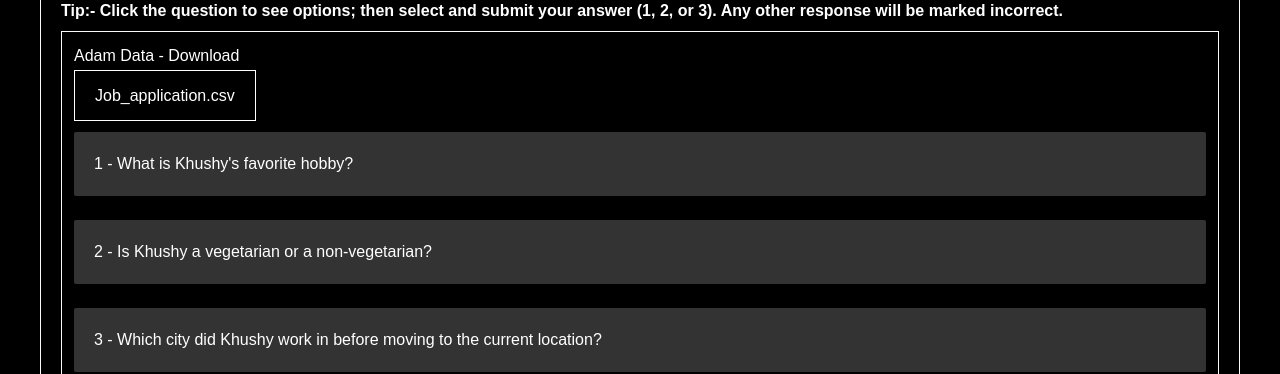
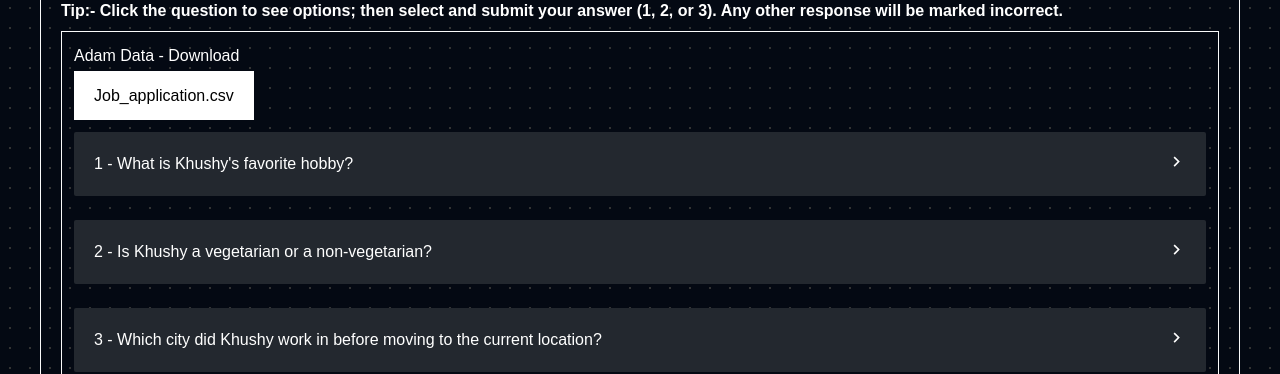
Before and after one commit to dreamcatstudios/Abstract-React, a React (Vite) app: page /file/adam_10 in a window 1280 px wide. Shown: the part 426-800 px from the top of the page. Built offline with nearby package versions, Linux system fonts and the light colour scheme; a web font is replaced by a local one.

Commit message:
polished UI

```diff
--- a/src/mobile/miniapps/Vault.jsx
+++ b/src/mobile/miniapps/Vault.jsx
@@ -187,7 +187,7 @@ const Vault = () => {
                         <div className="mt-4">
                           <button
                             onClick={handleSubmitForgotPassword}
-                            className="bg-gray-500 text-white px-4 py-2 rounded-md"
+                            className="bg-blue-500 text-white px-4 py-2 rounded-md"
                           >
                             Submit
                           </button>
--- a/src/pages/QuestCard.jsx
+++ b/src/pages/QuestCard.jsx
@@ -657,9 +657,10 @@ const QuestCard = () => {
   ];
 
   return (
-    <div className="h-full container bg-black  flex flex-col justify-center items-center">
+    <div class="bg-[#000000] bg-[radial-gradient(#ffffff33_1px,#00091d_1px)] bg-[size:20px_20px] h-full w-full">
+      <div className="h-full container flex flex-col justify-center items-center">
         <ToastContainer />
-      <div className="w-full h-[100%] flex flex-col justify-between bg-black">
+        <div className="w-full h-[100%] flex flex-col justify-between ">
           <div className="border border-[#fafafa] p-5 mt-5 mb-5">
             <div className="flex-col">
               <img
@@ -685,7 +686,7 @@ const QuestCard = () => {
                   <a
                     onClick={onDownloadClick}
                     href={questData[name].fileDownload}
-                  className="px-5 py-4 border-white border hover:bg-white hover:text-black hover:transition-all hover:delay-50 hover:ease-in-out"
+                    className="px-5 py-4  bg-white text-black hover:bg-black hover:border-white hover:border hover:text-white hover:bg-transparent hover:transition-all hover:delay-50 hover:ease-in-out"
                   >
                     {questData[name].fileName}
                   </a>
@@ -694,16 +695,39 @@ const QuestCard = () => {
               {selectedQuest.learningPath.map((item, index) => (
                 <div className="flex flex-col gap-3 w-full" key={item.level}>
                   {item.disabled ? (
-                  <div className="bg-[#333] items-center p-5 mt-2 rounded-sm flex-col">
+                    <div className="bg-gray-800  items-center p-5 mt-2 rounded-sm flex-col">
                       <p className="text-white">{`${item.level} - This item has already been answered`}</p>
                       {/* You can display a message or any other content for disabled items */}
                     </div>
                   ) : (
                     <div
                       onClick={() => onClickExpand(index)}
-                    className="bg-[#333] items-center p-5 mt-1 sm:mt-3 rounded-sm flex-col"
+                      className="bg-gray-800 items-center p-5 mt-1 sm:mt-3 rounded-sm flex-col"
                     >
+                      <div className="flex justify-between">
                         <p className="text-white">{`${item.level} - ${item.title}`}</p>
+                        {item.clicked ? (
+                          <svg
+                            xmlns="http://www.w3.org/2000/svg"
+                            viewBox="0 0 24 24"
+                            fill="currentColor"
+                            width={"1.2rem"}
+                            height={"1.2rem"}
+                          >
+                            <path d="M11.9999 13.1714L16.9497 8.22168L18.3639 9.63589L11.9999 15.9999L5.63599 9.63589L7.0502 8.22168L11.9999 13.1714Z"></path>
+                          </svg>
+                        ) : (
+                          <svg
+                            xmlns="http://www.w3.org/2000/svg"
+                            viewBox="0 0 24 24"
+                            fill="currentColor"
+                            width={"1.2rem"}
+                            height={"1.2rem"}
+                          >
+                            <path d="M13.1717 12.0007L8.22192 7.05093L9.63614 5.63672L16.0001 12.0007L9.63614 18.3646L8.22192 16.9504L13.1717 12.0007Z"></path>
+                          </svg>
+                        )}
+                      </div>
 
                       {item.clicked && (
                         <>
@@ -754,6 +778,7 @@ const QuestCard = () => {
 
         {/*<--- Chart Component ---> */}
       </div>
+    </div>
   );
 };
 
```
Lines whose indentation alone changed are shown as unchanged.
